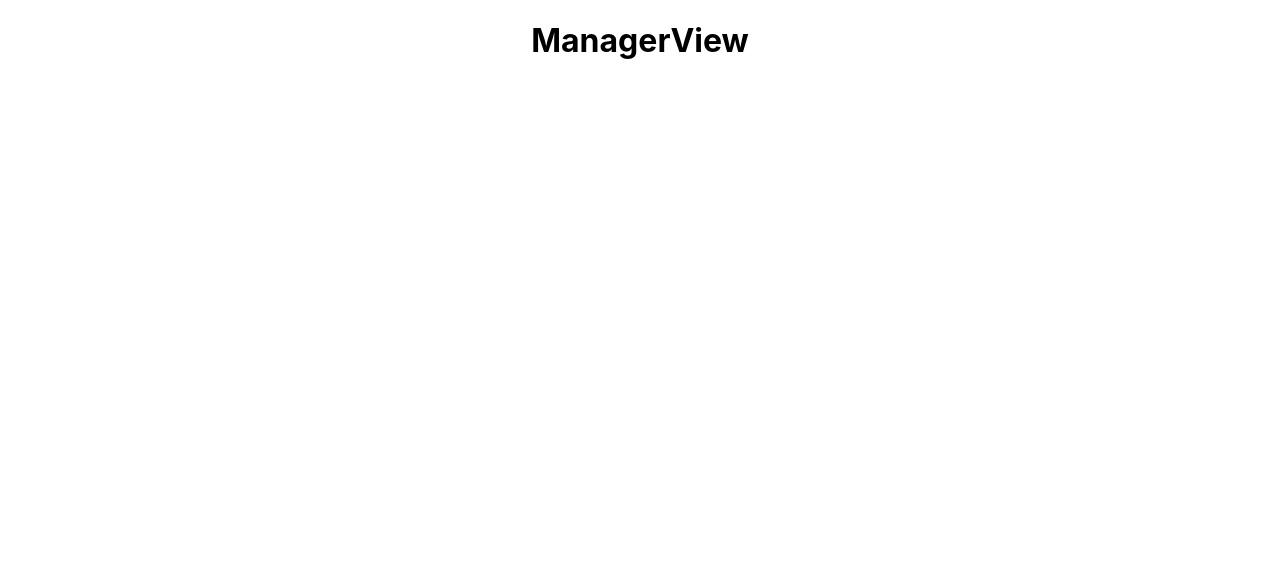
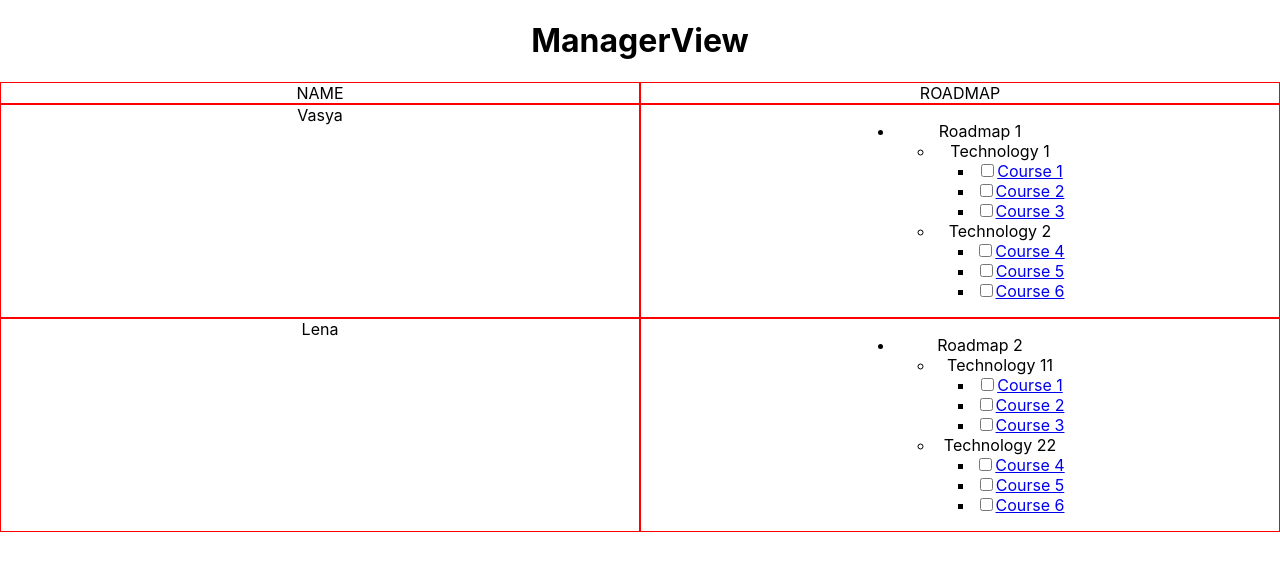
Before and after one commit to YuLogun/roadmap, a React (Create React App) app: page / in a window 1280 px wide. Shown: the top 570 px of the page. Built offline with nearby package versions, Linux system fonts and the light colour scheme.

Commit message:
added simple manager layout, changed developerView structure

```diff
--- a/src/components/DeveloperView/DeveloperView.js
+++ b/src/components/DeveloperView/DeveloperView.js
@@ -1,7 +1,8 @@
-import React from "react";
+import React, { useState, useEffect } from "react";
+import { Link } from "react-router-dom";
 
 //components
-import Technology from "../Technology/Technology";
+import Roadmap from "../Roadmap/Roadmap";
 
 //styles
 import "./DeveloperView.scss";
@@ -9,26 +10,28 @@ import "./DeveloperView.scss";
 //test data
 import { coursesTestData } from "./coursesTestData";
 
-const DeveloperView = () => {
+const DeveloperView = ({ sendStateToManager }) => {
+  const [state, setState] = useState({});
+
+  const handleState = (data) => {
+    setState((state) => ({ ...state, ...data }));
+  };
+
+  console.log("developer state", state);
+
+  /*   useEffect(() => {
+   sendStateToManager(state);
+  }, [state]); */
+
   return (
     <div>
       <h1>DeveloperView</h1>
-      <div>
-        <ul className="list">
-          <li>
-            MY ROADMAP
-            <ul>
-              {coursesTestData.map((it) => (
-                <Technology
-                  techTitle={it.technology}
-                  courses={it.courses}
-                  id={it.id}
-                />
-              ))}
-            </ul>
-          </li>
-        </ul>
-      </div>
+      <Link to="/">manager</Link>
+      <Roadmap
+        roadmapTitle={coursesTestData[0].roadmap.roadmap_title}
+        coursesTestData={coursesTestData[0].roadmap.roadmap_info}
+        handleState={handleState}
+      />
     </div>
   );
 };
--- a/src/components/DeveloperView/coursesTestData.js
+++ b/src/components/DeveloperView/coursesTestData.js
@@ -1,4 +1,9 @@
 export const coursesTestData = [
+  {
+    employee_id: 0,
+    roadmap: {
+      roadmap_title: "Roadmap 1",
+      roadmap_info: [
         {
           id: 0,
           technology: "Technology 1",
@@ -47,4 +52,63 @@ export const coursesTestData = [
             },
           ],
         },
+      ],
+    },
+  },
+  {
+    employee_id: 1,
+    roadmap: {
+      roadmap_title: "Roadmap 2",
+      roadmap_info: [
+        {
+          id: 0,
+          technology: "Technology 11",
+          courses: [
+            {
+              name: "Course 1",
+              url: "https://www.udemy.com/",
+              id: 1,
+              completed: false,
+            },
+            {
+              name: "Course 2",
+              url: "https://www.udemy.com/",
+              id: 2,
+              completed: false,
+            },
+            {
+              name: "Course 3",
+              url: "https://www.udemy.com/",
+              id: 3,
+              completed: false,
+            },
+          ],
+        },
+        {
+          id: 1,
+          technology: "Technology 22",
+          courses: [
+            {
+              name: "Course 4",
+              url: "https://www.udemy.com/",
+              id: 4,
+              completed: false,
+            },
+            {
+              name: "Course 5",
+              url: "https://www.udemy.com/",
+              id: 5,
+              completed: false,
+            },
+            {
+              name: "Course 6",
+              url: "https://www.udemy.com/",
+              id: 6,
+              completed: false,
+            },
+          ],
+        },
+      ],
+    },
+  },
 ];
--- a/src/components/ManagerView/ManagerView.js
+++ b/src/components/ManagerView/ManagerView.js
@@ -1,9 +1,44 @@
 import React from "react";
 
+//components
+import Roadmap from "../Roadmap/Roadmap";
+import Row from "../Row/Row";
+
+//test data
+import { coursesTestData } from "../DeveloperView/coursesTestData";
+
 const ManagerView = () => {
+  const vasyaData = coursesTestData.filter((it) => it.employee_id === 0)[0]
+    .roadmap;
+  const lenaData = coursesTestData.filter((it) => it.employee_id === 1)[0]
+    .roadmap;
+
+  console.log(vasyaData);
   return (
     <div>
       <h1>ManagerView</h1>
+      <div>
+        <Row>
+          <div>NAME</div>
+          <div>ROADMAP</div>
+        </Row>
+        <Row>
+          <div>Vasya</div>
+          <Roadmap
+            roadmapTitle={vasyaData.roadmap_title}
+            coursesTestData={vasyaData.roadmap_info}
+            handleState={() => {}}
+          />
+        </Row>
+        <Row>
+          <div>Lena</div>
+          <Roadmap
+            roadmapTitle={lenaData.roadmap_title}
+            coursesTestData={lenaData.roadmap_info}
+            handleState={() => {}}
+          />
+        </Row>
+      </div>
     </div>
   );
 };
--- /dev/null
+++ b/src/components/Roadmap/Roadmap.js
@@ -0,0 +1,29 @@
+import React from "react";
+
+//components
+import Technology from "../Technology/Technology";
+
+const Roadmap = ({ roadmapTitle, coursesTestData, handleState }) => {
+  return (
+    <div>
+      <ul className="list">
+        <li>
+          {roadmapTitle}
+          <ul>
+            {coursesTestData.map((it) => (
+              <Technology
+                key={it.id}
+                techTitle={it.technology}
+                courses={it.courses}
+                id={it.id}
+                sendStateToParent={handleState}
+              />
+            ))}
+          </ul>
+        </li>
+      </ul>
+    </div>
+  );
+};
+
+export default Roadmap;
--- /dev/null
+++ b/src/components/Row/Row.js
@@ -0,0 +1,10 @@
+import React from "react";
+
+//styles
+import "./Row.scss";
+
+const Row = ({ children }) => {
+  return <div className="table">{children}</div>;
+};
+
+export default Row;
--- /dev/null
+++ b/src/components/Row/Row.scss
@@ -0,0 +1,7 @@
+.table {
+  display: grid;
+  grid-template-columns: 1fr 1fr;
+  div {
+    border: 1px solid red;
+  }
+}
--- a/src/components/Technology/Technology.js
+++ b/src/components/Technology/Technology.js
@@ -1,6 +1,6 @@
-import React, { useState } from "react";
+import React, { useState, useEffect } from "react";
 
-const Technology = ({ techTitle, courses }) => {
+const Technology = ({ techTitle, courses, sendStateToParent }) => {
   const getState = () => {
     let myState = {};
     for (let item of courses) {
@@ -16,11 +16,14 @@ const Technology = ({ techTitle, courses }) => {
     const { name, checked } = e.target;
     setState((state) => {
       const newState = { ...state, [name]: checked };
+      sendStateToParent(newState);
       return newState;
     });
   };
 
-  console.log("state", state);
+  useEffect(() => {
+    sendStateToParent(state);
+  }, []);
 
   return (
     <li>
```
Lines whose indentation alone changed are shown as unchanged.
